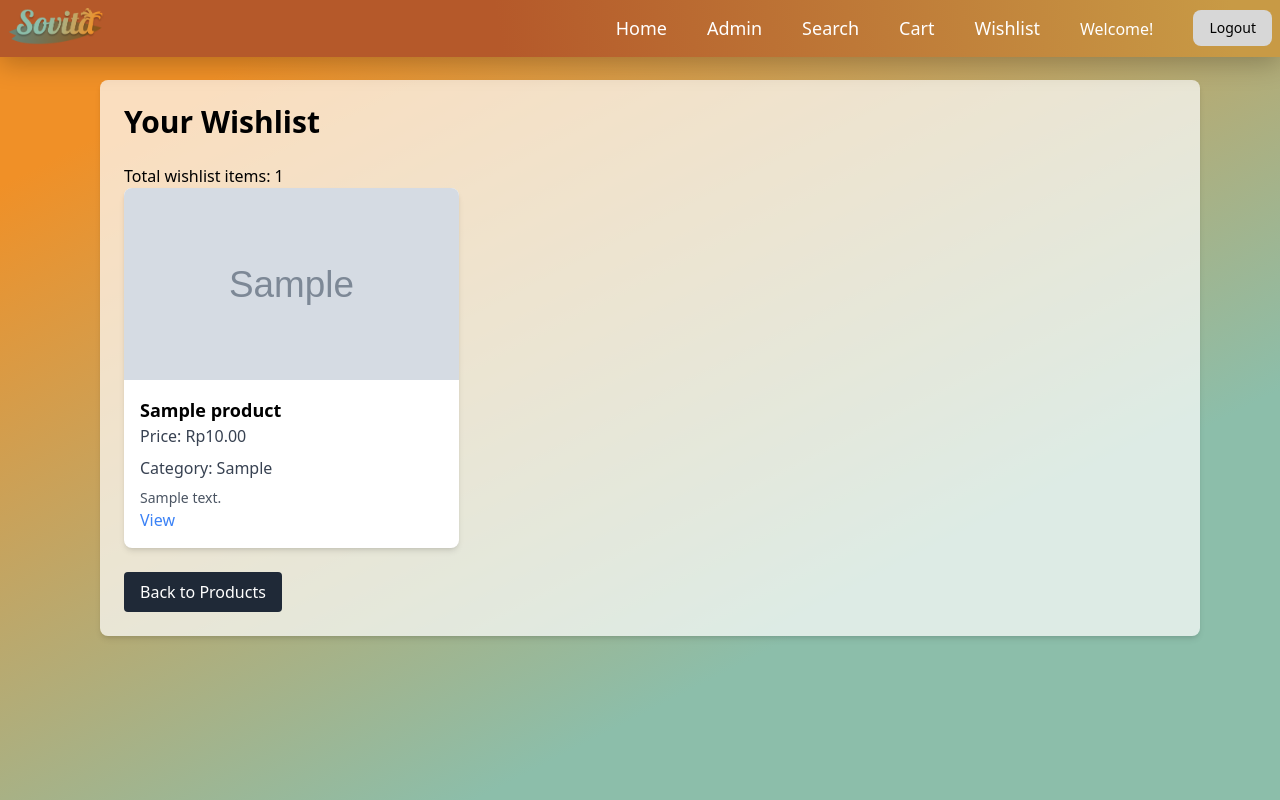
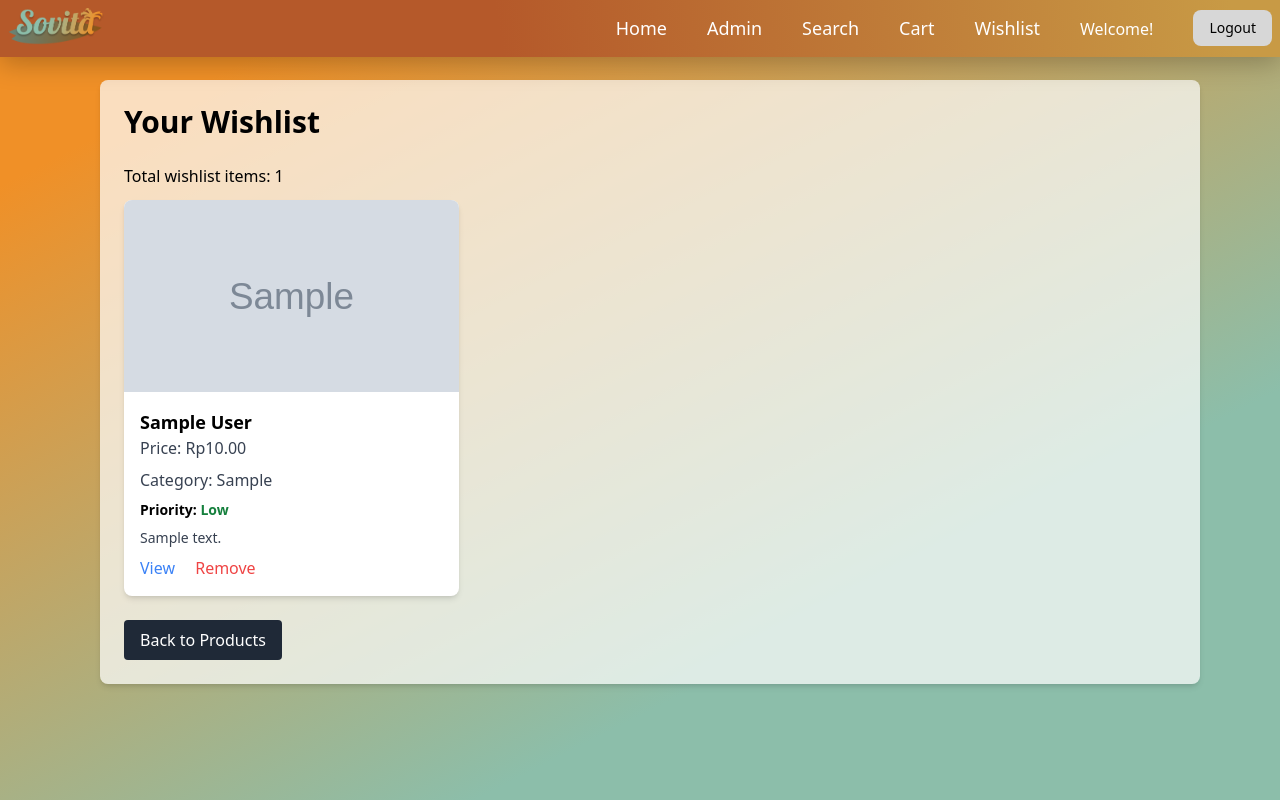
Before and after one commit to souvenir-kita/sovita, a Django app: page /wishlist/ in a window 1280 px wide. Run offline with Django 5.2, Linux system fonts and the light colour scheme; a user stored in the database is signed in; tables that the repository leaves empty hold one stand-in row (values such as "Sample post"); grey boxes marked "Sample" are stand-in pictures; some libraries are stand-ins or nearby versions; some web fonts are replaced.

Commit message:
Add desc, priority, AJAX

```diff
--- a/wishlist/models.py
+++ b/wishlist/models.py
@@ -1,15 +1,20 @@
+
 from django.db import models
 from django.contrib.auth.models import User
-from display.models import Product
+from adminview.models import Product
 
 class Wishlist(models.Model):
+    PRIORITY_CHOICES = [
+        (1, 'Low'),
+        (2, 'Medium'),
+        (3, 'High')
+    ]
+
     user = models.ForeignKey(User, on_delete=models.CASCADE, related_name='wishlists')
     product = models.ForeignKey(Product, on_delete=models.CASCADE, related_name='wishlist_items')
     added_on = models.DateTimeField(auto_now_add=True)
-
-    class Meta:
-        unique_together = ('user', 'product')
-        ordering = ['-added_on']
+    description = models.TextField(blank=True, null=True)
+    priority = models.PositiveSmallIntegerField(choices=PRIORITY_CHOICES, default=2)
 
     def __str__(self):
-        return f"{self.user.username}'s wishlist - {self.product.name}"
+        return f"{self.user.username} - {self.product.name} (Priority {self.priority})"
--- a/wishlist/templates/wishlist.html
+++ b/wishlist/templates/wishlist.html
@@ -2,22 +2,39 @@
 
 {% block content %}
 {% include "navbar.html" %}
+
 <div class="flex justify-center items-start min-h-screen pt-20 pb-6 px-20" style="background: linear-gradient(153deg, #F09027 12.76%, #8CBEAA 71.77%);">
     <div class="bg-white bg-opacity-70 shadow-md rounded-lg p-6 w-full ml-5">
         <h2 class="text-3xl font-bold mb-6">Your Wishlist</h2>
-    <p>Total wishlist items: {{ wishlist_items.count }}</p>
+        <p id="total-wishlist-items" class="mb-3">Total wishlist items: {{ wishlist_items.count }}</p>
 
         {% if wishlist_items %}
             <div class="grid grid-cols-1 md:grid-cols-2 lg:grid-cols-3 gap-6">
-            {% for product in wishlist_items %}
+                {% for wishlist in wishlist_items %}
                     <div class="bg-white rounded-lg shadow-md overflow-hidden">
-                    <img src="{{ product.picture.url }}" alt="{{ product.name }}" class="w-full h-48 object-cover">
+                        <img src="{{ wishlist.product.picture.url }}" alt="{{ wishlist.product.name }}" class="w-full h-48 object-cover">
                         <div class="p-4">
-                        <h3 class="text-lg font-bold">{{ product.name }}</h3>
-                        <p class="text-gray-700 mb-2">Price: Rp{{ product.price }}</p>
-                        <p class="text-gray-700 mb-2">Category: {{ product.category }}</p>
-                        <p class="text-sm text-gray-600">{{ product.description|truncatewords:20 }}</p>
-                        <a href="/view/${item.pk}" class="text-blue-500 hover:underline text-sm md:text-base">View</a>
+                            <h3 class="text-lg font-bold">{{ wishlist.product.name }}</h3>
+                            <p class="text-gray-700 mb-2">Price: Rp{{ wishlist.product.price }}</p>
+                            <p class="text-gray-700 mb-2">Category: {{ wishlist.product.category }}</p>
+
+                            <!-- Priority Badge with Color Distinction -->
+                            <p class="text-sm font-bold mb-2">
+                                Priority:
+                                {% if wishlist.priority == 3 %}
+                                    <span class="text-red-700">High</span>
+                                {% elif wishlist.priority == 2 %}
+                                    <span class="text-yellow-700">Medium</span>
+                                {% else %}
+                                    <span class="text-green-700">Low</span>
+                                {% endif %}
+                            </p>
+
+                            <p class="text-sm text-gray-700 mb-2">{{ wishlist.description|truncatewords:20 }}</p>
+
+                            <a href="{% url 'display:view_product' wishlist.product.pk %}" class="text-blue-500 hover:underline text-sm md:text-base">View</a>
+
+                            <button onclick="removeFromWishlist('{{ wishlist.product.id }}', this)" class="text-red-500 hover:text-red-700 text-sm md:text-base ml-4">Remove</button>
                         </div>
                     </div>
                 {% endfor %}
@@ -27,5 +44,38 @@
         {% endif %}
 
         <a href="{% url 'display:display_main' %}" class="inline-block mt-6 bg-gray-800 text-white px-4 py-2 rounded hover:bg-gray-700">Back to Products</a>
+    </div>
+</div>
 
+<script>
+    function removeFromWishlist(productId, button) {
+    fetch(`/wishlist/toggle/${productId}/`, {
+        method: 'POST',
+        headers: {
+            'X-CSRFToken': '{{ csrf_token }}',
+            'Content-Type': 'application/json',
+        },
+        body: JSON.stringify({})
+    })
+    .then(response => response.json())
+    .then(data => {
+        if (data.status === 'success' && data.action === 'removed') {
+            const productCard = button.closest('.bg-white');
+            productCard.remove();
+
+            const totalItemsElement = document.getElementById('total-wishlist-items');
+            let currentCount = parseInt(totalItemsElement.textContent.match(/\d+/)[0]);
+            currentCount -= 1;
+            totalItemsElement.textContent = `Total wishlist items: ${currentCount}`;
+
+            if (currentCount === 0) {
+                totalItemsElement.insertAdjacentHTML('afterend', '<p class="text-gray-700">You have no items in your wishlist.</p>');
+            }
+        } else {
+            console.error('Failed to remove item from wishlist');
+        }
+    })
+    .catch(error => console.error('Error:', error));
+}
+</script>
 {% endblock %}
--- a/wishlist/views.py
+++ b/wishlist/views.py
@@ -1,12 +1,13 @@
+import json
 from django.http import JsonResponse
 from django.shortcuts import get_object_or_404, render
 from django.contrib.auth.decorators import login_required
 from .models import Wishlist
-from display.models import Product
+from adminview.models import Product
 
 @login_required
 def show_wishlist(request):
-    wishlist_items = Product.objects.filter(wishlist_items__user=request.user)
+    wishlist_items = Wishlist.objects.filter(user=request.user).order_by('-priority', '-added_on')
     context = {
         'wishlist_items': wishlist_items
     }
@@ -14,13 +15,26 @@
 
 @login_required
 def toggle_wishlist(request, product_id):
-    product = get_object_or_404(Product, id=product_id)
-    wishlist_item, created = Wishlist.objects.get_or_create(user=request.user, product=product)
+    if request.method == 'POST':
+        product = get_object_or_404(Product, id=product_id)
+        data = json.loads(request.body) if request.body else {}
+        wishlist_item, created = Wishlist.objects.get_or_create(user=request.user, product=product)
 
-    if created:
-        action = 'added'
-    else:
-        wishlist_item.delete()
-        action = 'removed'
+        if created:
+            wishlist_item.priority = data.get('priority', 2)
+            wishlist_item.description = data.get('description', '')
+            wishlist_item.save()
+            action = 'added'
+        else:
+            wishlist_item.delete()
+            action = 'removed'
 
-    return JsonResponse({'status': 'success', 'action': action, 'product_id': str(product_id)})
+        return JsonResponse({
+            'status': 'success',
+            'action': action,
+            'product_id': str(product_id),
+            'priority': wishlist_item.priority if action == 'added' else None,
+            'description': wishlist_item.description if action == 'added' else None,
+        })
+
+    return JsonResponse({'status': 'error', 'message': 'Invalid request method'}, status=400)
```
Also changed, not shown: display/templates/view_product.html (+83 -31 lines), wishlist/migrations/0002_alter_wishlist_options_and_more.py (added), wishlist/migrations/0003_alter_wishlist_product.py (added). Lines whose indentation alone changed are shown as unchanged.
